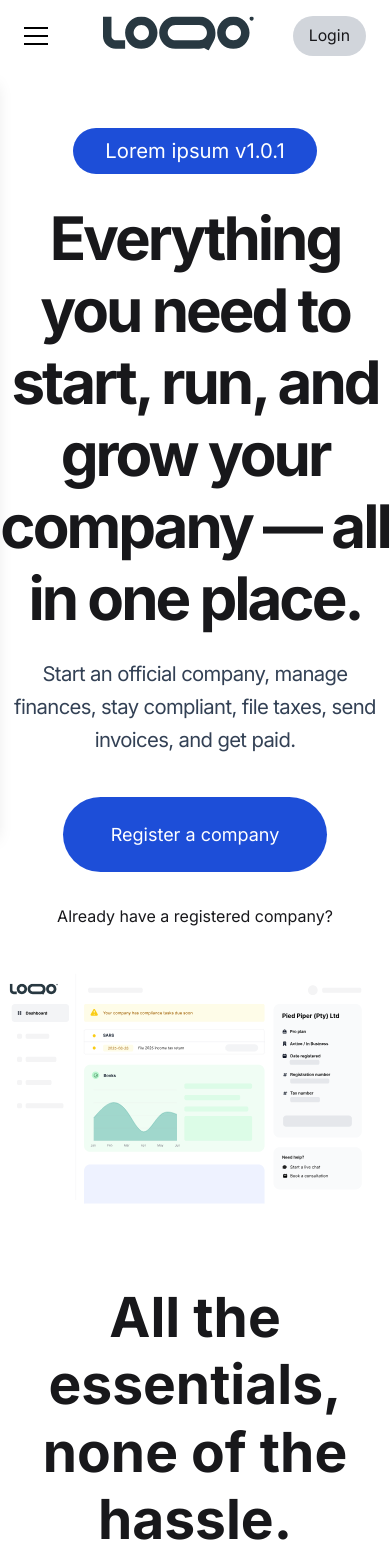
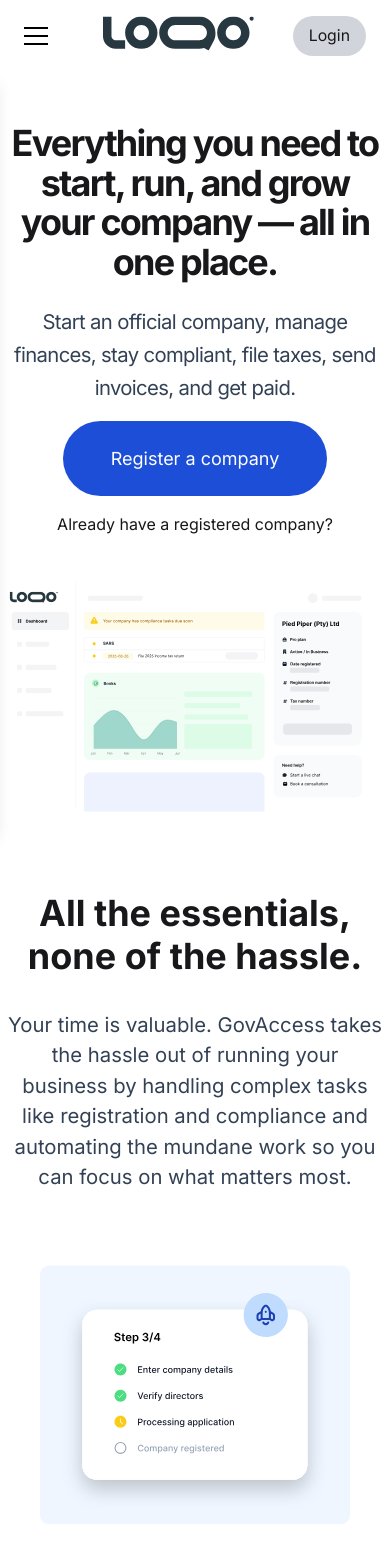
Before and after one commit to redMulla/gov-access-nextjs, a Next.js app: page / in a window 390 px wide. Shown: the top 1568 px of the page. Built offline with nearby package versions, Linux system fonts and the light colour scheme.

Commit message:
edit in letter size and responsive padding

```diff
--- a/app/page.tsx
+++ b/app/page.tsx
@@ -45,40 +45,40 @@ export default function Home() {
     <main className="bg-white text-textColor h-full w-full">
       <NavBar />
 
-      <section className="container mx-auto pt-20 overflow-auto">
-        <div className="flex justify-center mt-12">
+      <section className="container mx-auto pt-24 overflow-auto">
+        {/* <div className="flex justify-center mt-12">
           <span className="py-2 px-8 bg-blue-700 text-white rounded-full text-[20.3px]">
             Lorem ipsum v1.0.1
           </span>
-        </div>
+        </div> */}
 
         <div className="mt-7 text-center max-w-[960px] mx-auto w-full flex flex-col gap-6">
-          <span className="text-6xl font-bold leading-[1.2] tracking-[-0.05em]">
+          <span className="text-4xl sm:text-6xl px-1 md:px-0 font-bold tracking-[-0.05em] leading-[1.1em]">
             Everything you need to start, run, and grow your company — all in
             one place.
           </span>
 
-          <span className="max-w-[683px] w-100 mx-auto text-[20.3px] text-[#334155] leading-[32.9px] tracking-[-0.031875em]">
+          <span className="max-w-[683px] px-2 md:px-0 w-100 mx-auto text-[20.3px] text-[#334155] leading-[32.9px] tracking-[-0.031875em]">
             Start an official company, manage finances, stay compliant, file
             taxes, send invoices, and get paid.
           </span>
         </div>
 
-        <div className="flex justify-center mt-10">
+        <div className="flex justify-center mt-4">
           <button className="text-[18px] px-12 py-6 bg-blue-700 text-white rounded-full">
             Register a company
           </button>
         </div>
-        <p className="text-center mt-8">Already have a registered company?</p>
+        <p className="text-center mt-4">Already have a registered company?</p>
 
         <img src="/images/UI.svg" className="mx-auto mt-10 mb-4" alt="" />
 
         <div className="max-w-[762px] mx-auto w-full text-center flex flex-col mt-20">
-          <span className="text-[55.11px] font-bold leading-[67.5px]">
+          <span className="text-4xl sm:text-[55.11px] px-1 md:px-0 font-bold leading-[1.2em]">
             All the essentials, none of the hassle.
           </span>
 
-          <span className="text-[20.3px] my-8 text-center text-[#334155]">
+          <span className="text-[20.3px] my-8 text-center text-[#334155] px-2 md:px-0">
             Your time is valuable. GovAccess takes the hassle out of running
             your business by handling complex tasks like registration and
             compliance and automating the mundane work so you can focus on what
@@ -100,7 +100,7 @@ export default function Home() {
         </div>
 
         <div className="mt-20 flex flex-col max-w-[709.86px] mx-auto gap-6 mb-6">
-          <span className="text-[54.98px] leading-[67.5px] font-bold text-center">
+          <span className="text-4xl md:text-[54.98px] leading-[1.1em] font-bold text-center">
             Here’s why small business owners ♥️ GovAccess
           </span>
 
@@ -124,13 +124,17 @@ export default function Home() {
           <ReviewCard />
         </div>
 
-        <div className="my-20 flex flex-col max-w-[906px] py-16 rounded-xl mx-auto bg-customBlue text-white">
+        <section className="px-2">
+          <div className="my-20 flex flex-col max-w-[906px] py-16 rounded-xl mx-auto bg-customBlue text-white px-4">
             <div className="max-w-[643px] mx-auto text-center">
-            <p className="text-4xl font-bold">Ready to launch your business?</p>
+              <p className="text-4xl font-bold">
+                Ready to launch your business?
+              </p>
 
               <p className="mt-7 text-[20.3]">
-              Take the first step towards success with GovAccess. Let us handle
-              the hard parts, so you can focus on growing your dream business.
+                Take the first step towards success with GovAccess. Let us
+                handle the hard parts, so you can focus on growing your dream
+                business.
               </p>
             </div>
 
@@ -143,6 +147,7 @@ export default function Home() {
             </p>
           </div>
         </section>
+      </section>
     </main>
   );
 }
--- a/components/GridCard.tsx
+++ b/components/GridCard.tsx
@@ -39,7 +39,7 @@ const GridCard = ({
         >
           {/* Tag */}
           <span
-            className={`rounded-lg bg-gray-100 py-2 px-4 text-[15.8px] mx-auto md:mx-0 ${
+            className={`rounded-lg bg-gray-100 py-2 px-4 text-[15.8px] mx-auto md:mx-0  ${
               reverse ? "md:ml-auto" : ""
             }`}
             style={{ width: "max-content" }}
@@ -48,7 +48,7 @@ const GridCard = ({
           </span>
 
           {/* Title and Description */}
-          <div className="max-w-[486px] mt-4 mx-auto md:mx-0">
+          <div className="max-w-[486px] mt-4 mx-auto md:mx-0 px-2 md:px-0">
             <p className="text-[27.86px] font-bold">{title}</p>
             <p className="text-[18px] mt-2">{description}</p>
 
--- a/components/ReviewCard.tsx
+++ b/components/ReviewCard.tsx
@@ -2,7 +2,7 @@ import React from "react";
 
 const ReviewCard = () => {
   return (
-    <div className="max-w-[414px] w-full rounded-xl border px-4 py-6 h-full flex flex-col gap-5 shadow-md text-[18px]">
+    <div className="max-w-[414px] w-full rounded-xl border px-4 py-6 h-full flex flex-col gap-5 shadow-md text-[18px] mx-2 md:mx-0">
       <div>
         <img src="/images/facebook.svg" alt="" />
       </div>
```
Lines whose indentation alone changed are shown as unchanged.
